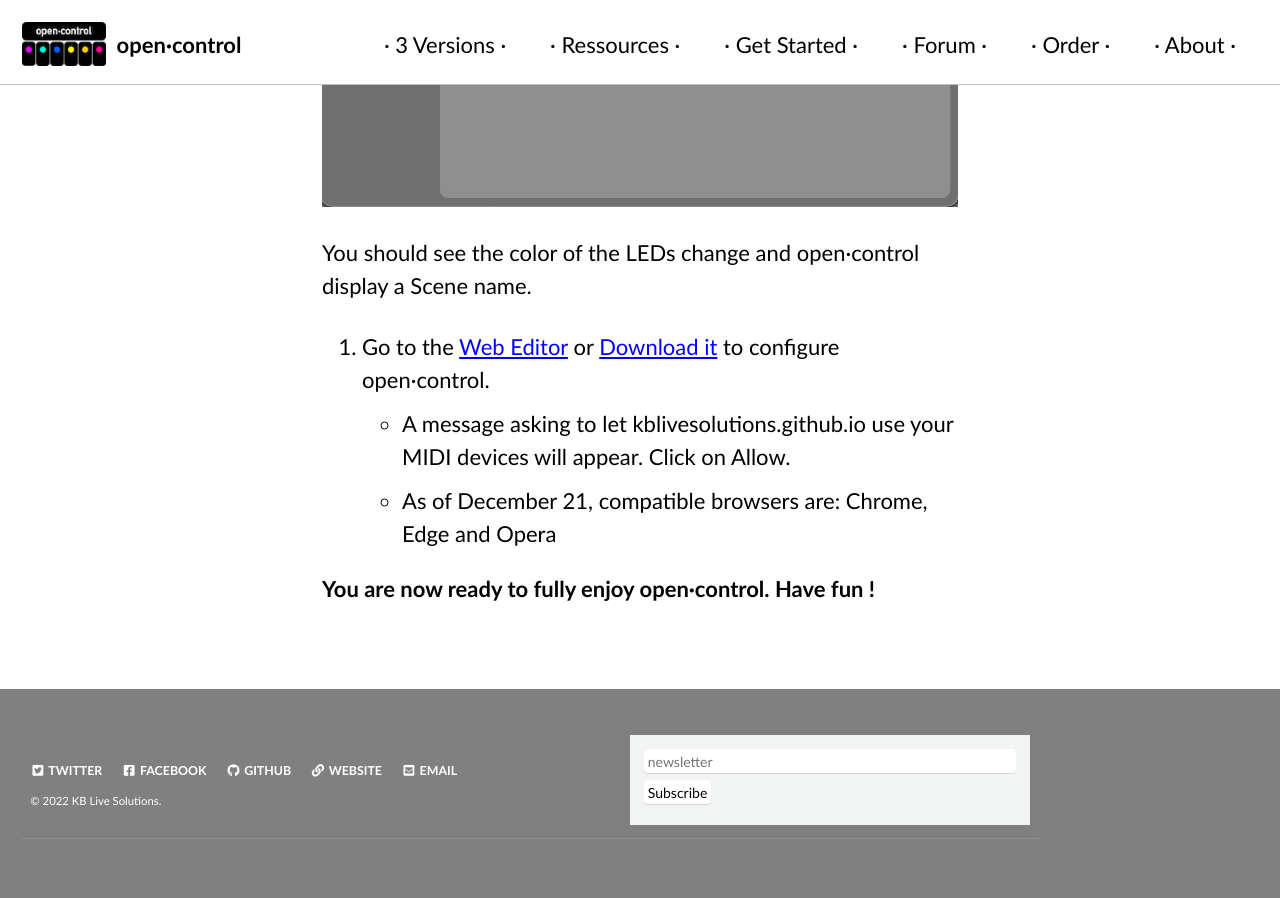
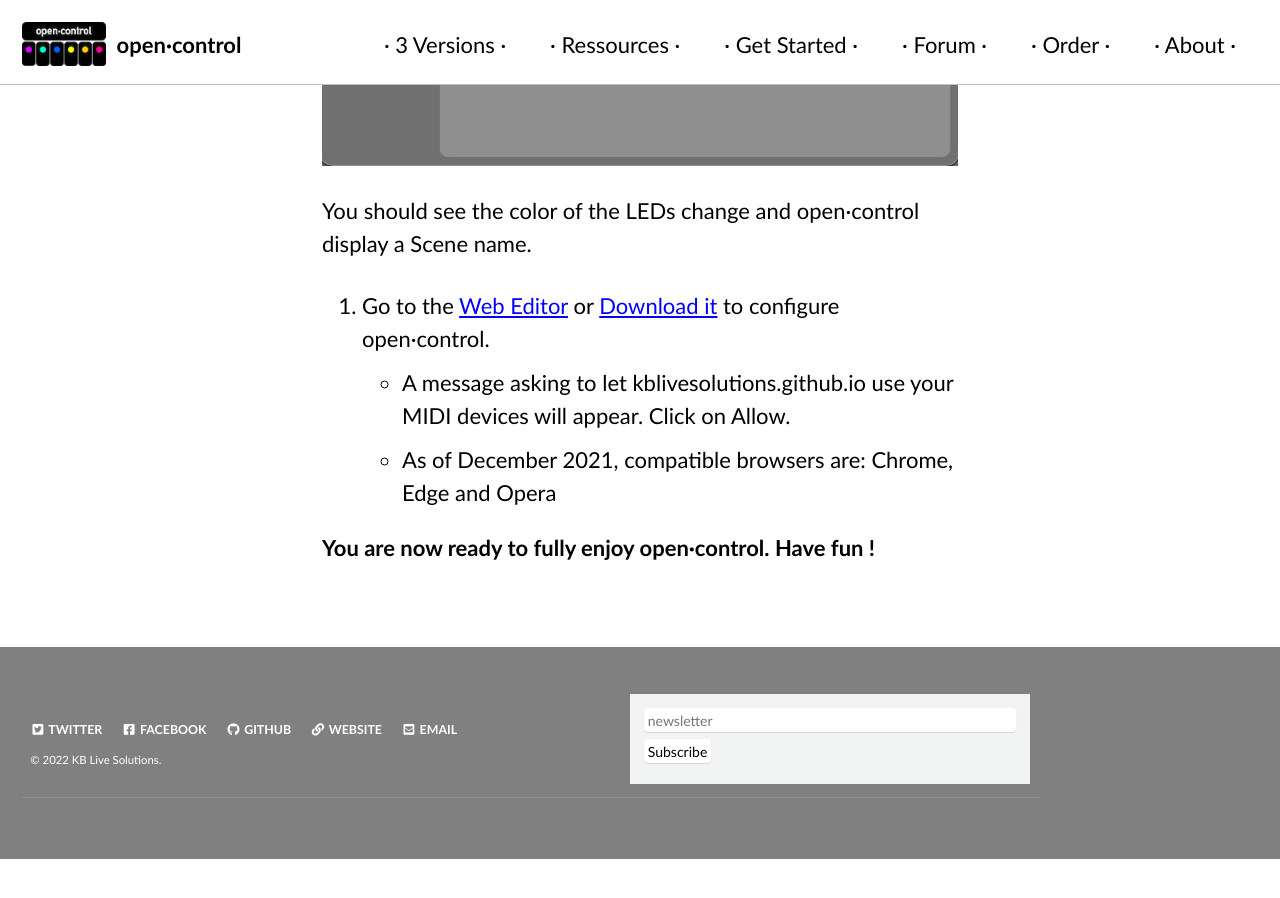
Before and after one commit to KBLiveSolutions/open.control, a Jekyll site: the page built from _pages/get_started.md, in a window 1280 px wide and 900 px high, scrolled down 1271 px. Built offline with Jekyll 4.4.1, drawn with Linux system fonts in a browser that asks for light colours; cached includes are drawn as plain includes; comment, search, counter and statistics services are not loaded; after the commit the page ends 2130 px from its top, so only the background shows below that; some of the changed text lies outside the part shown.

Commit message:
Update get_started.md

```diff
--- a/_pages/get_started.md
+++ b/_pages/get_started.md
@@ -19,6 +19,6 @@
 You should see the color of the LEDs change and open·control display a Scene name.
 6. Go to the <a href="https://kblivesolutions.github.io/open.control-editor/" target=_blank>Web Editor</a> or [Download it](https://github.com/KBLiveSolutions/open.control-editor/archive/refs/heads/main.zip) to configure open·control.
     - A message  asking to let kblivesolutions.github.io use your MIDI devices will appear. Click on Allow.
-    - As of December 21, compatible browsers are: Chrome, Edge and Opera
+    - As of December 2021, compatible browsers are: Chrome, Edge and Opera
 
 **You are now ready to fully enjoy open·control. Have fun !**
```
Also changed, not shown: other parts of _pages/get_started.md (+1 -1 lines).
